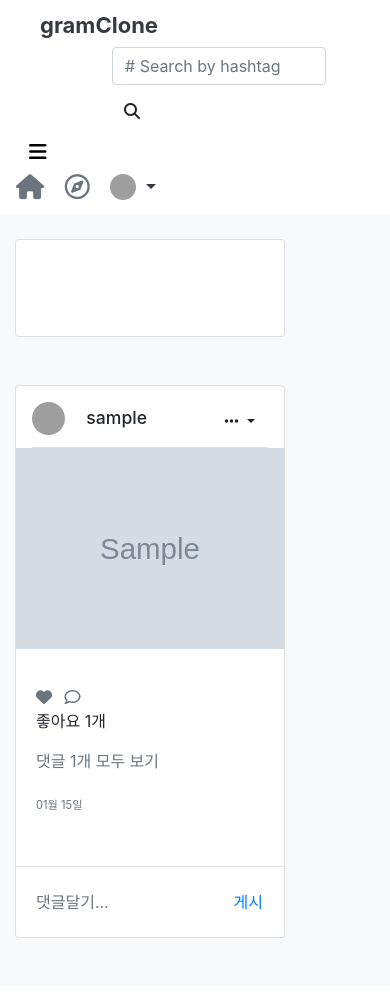
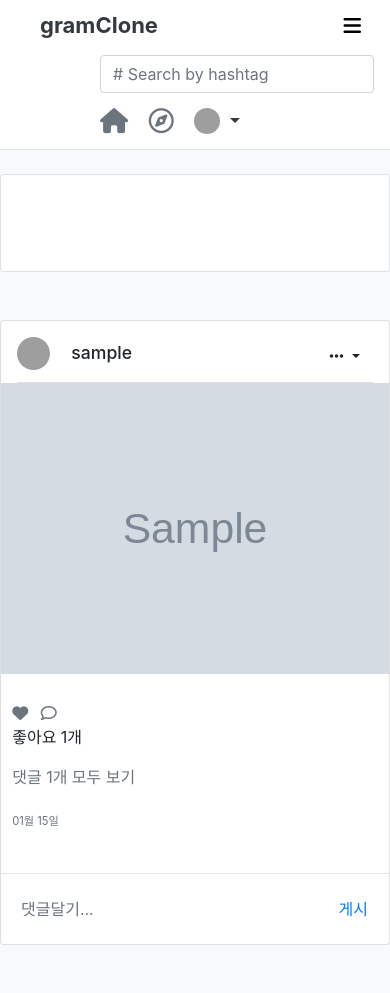
Before and after one commit to YNNJN/InstagramClone, a Django app: page /posts/ in a window 390 px wide, after a click that opens the changed part. Before the commit the page ends 938 px from the top, so only its background shows below. Run offline with Django 3.2, Linux system fonts and the light colour scheme; a user stored in the database is signed in; tables that the repository leaves empty hold one stand-in row (values such as "Sample post"); grey boxes marked "Sample" are stand-in pictures; some libraries are stand-ins or nearby versions; grey boxes are pictures that could not be loaded.

Commit message:
Modify UI considering responsive web

```diff
--- a/posts/templates/posts/index.html
+++ b/posts/templates/posts/index.html
@@ -1,9 +1,13 @@
 {% extends 'base.html' %}
 {% load bootstrap4 %}
+{% load static %}
 {% load make_link %}
 {% load mathfilters %}
 
 {% block body %}
+
+<link rel="stylesheet" media="screen and (max-width: 768px)" href="{% static 'css/index_media_queries.css' %}" />
+<link rel="stylesheet" media="screen and (min-width: 769px)" href="{% static 'css/index_media_queries.css' %}" />
 
 <div class="jumbotron bg-light p-0 pt-4">
 
@@ -14,10 +18,10 @@
     {% endif %}
   </div>
 
-  <div class="border bg-white rounded-sm py-5 mb-5 w-75"></div>
+  <div class="empty_box border bg-white rounded-sm py-5 mb-5"></div>
 
   {% for post in posts %}
-  <div class="card w-75 mb-5">
+  <div class="card mb-5">
     <div class="card-header bg-white d-flex justify-content-between p-0 mt-3 mx-3">
       <h5 class="card-title d-flex align-items-center">
         <a href="{% url 'profile' post.user.username %}" class="text-dark text-decoration-none text-reset">
--- /dev/null
+++ b/static/css/index_media_queries.css
@@ -0,0 +1,38 @@
+@media screen and (max-width: 768px) {
+  .container {
+    padding: 0;
+  }
+
+  .card {
+    width: 100%;
+    margin: auto;
+  }
+  .empty_box {
+    width: 100%;
+    margin: auto;
+  }
+
+  .card-body {
+    padding: 0.7rem;
+  }
+}
+
+@media screen and (max-width: 375px) {
+  .empty_box {
+    display: none;
+  }
+}
+
+@media screen and (min-width: 769px) {
+  .card {
+    width: 75%;
+  }
+
+  .empty_box {
+    width: 75%;
+  }
+
+  .hidden_search {
+    display: none;
+  }
+}
--- /dev/null
+++ b/static/css/modal_media_queries.css
@@ -0,0 +1,37 @@
+@media screen and (max-width: 768px) {
+  .image_section {
+    min-width: 312px;
+    max-width: 100%;
+    width: auto;
+  }
+
+  .modal-header {
+    padding: 0.5rem;
+  }
+
+  .modal-body {
+    padding: 0.5rem;
+  }
+
+  .text_section {
+    width: 100%;
+    font-size: 0.8rem;
+  }
+}
+
+@media screen and (max-width: 375px) {
+  .image_section {
+    min-width: 357px;
+    max-width: 100%;
+    width: auto;
+  }
+}
+
+@media screen and (min-width: 769px) {
+  .image_section {
+    min-width: 500px;
+    max-width: 100%;
+    width: auto;
+  }
+
+}
--- a/static/css/modal_position.css
+++ b/static/css/modal_position.css
@@ -1,8 +1,4 @@
-.modal {
-        text-align: center;
-}
-
-@media screen and (min-width: 768px) {
+@media screen and (min-width: 769px) {
   .modal:before {
     display: inline-block;
     vertical-align: middle;
@@ -12,7 +8,9 @@
 }
 
 .modal-dialog {
-        display: inline-block;
+  max-width: 100%;
+  width: auto;
+  display: table;
   text-align: left;
   vertical-align: middle;
 }
--- a/templates/_nav.html
+++ b/templates/_nav.html
@@ -1,20 +1,27 @@
 {% load gravatar %}
 
-<nav class="navbar navbar-expand-lg sticky-top bg-white pt-1">
+<nav class="navbar navbar-expand-lg border border-left-0 border-right-0 border-top-0 border-bottom-1 sticky-top bg-white pt-1">
   <a class="navbar-brand mr-5 px-4" href="{% url 'posts:index' %}"><strong class="text-dark" style="font-size:22px">gramClone</strong></a>
-  <form action="{% url 'posts:search' %}" class="form-inline ml-5 px-5">
-    {% csrf_token %}
-    <input class="form-control mr-sm-2" type="search" placeholder="# Search by hashtag" name="search">
-    <button class="d-flex-inline btn border-0 my-2 my-sm-0" type="submit"><i class="fas fa-search"></i></button>
-  </form>
-  <button class="navbar-toggler" type="button" data-toggle="collapse" data-target="#navbarNav" aria-controls="navbarNav" aria-expanded="false" aria-label="Toggle navigation">
-    <span class="navbar-dark d-sm-none d-md-block"><i class="fas fa-bars"></i></span>
+  <div class="collapse navbar-collapse" id="searchbarNav">
+    <form action="{% url 'posts:search' %}" class="form-inline ml-5 px-5">
+      {% csrf_token %}
+      <input class="form-control mr-sm-2" type="search" placeholder="# Search by hashtag" name="search">
+      <button class="d-flex-inline btn border-0 my-2 my-sm-0" type="submit"><i class="fas fa-search"></i></button>
+    </form>
+  </div>
+  <button class="navbar-toggler float-right" type="button" data-toggle="collapse" data-target="#navbarNav" aria-controls="navbarNav" aria-expanded="false" aria-label="Toggle navigation">
+    <span class="navbar-dark"><i class="fas fa-bars"></i></span>
   </button>
   <div class="collapse navbar-collapse" id="navbarNav">
-    <ul class="navbar-nav ml-auto mr-4">
+    <ul class="navbar-nav float-right">
       {% if user.is_authenticated %}
+      <li class="nav-item hidden_search my-2">
+        <form action="{% url 'posts:search' %}" class="form-inline">
+          {% csrf_token %}
+          <input class="form-control mr-sm-2" type="search" placeholder="# Search by hashtag" name="search">
+        </form>
+      </li>
       <li class="nav-item">
-      <div>
         <a class="navbar-brand text-secondary" href="{% url 'posts:index' %}"><i class="fas fa-home fa-lg"></i></a>
         <a class="navbar-brand text-secondary" href="{% url 'posts:create' %}"><i class="far fa-compass fa-lg"></i></a>
         <a class="nav-link dropdown-toggle text-dark d-inline p-0" href="#" id="navbarDropdownMenuLink" data-toggle="dropdown" aria-haspopup="true" aria-expanded="false" style='font-size:18px'>
@@ -24,17 +31,14 @@
           <button class="dropdown-item"  style='font-size:16px;'><a href="{% url 'profile' user.username %}" class="text-decoration-none text-dark">Profile</a></button>
           <button class="dropdown-item"  style='font-size:16px;'><a href="{% url 'accounts:logout' %}" class="text-decoration-none text-secondary">Log-out</a></button>
         </div>
-      </div>
-
+      </li>
       {% else %}
-      <div>
+      <li class="nav-item">
         <a class="navbar-brand text-secondary" href="{% url 'posts:index' %}"><i class="fas fa-home fa-lg"></i></a>
         <a class="text-secondary" href="{% url 'accounts:signup' %}"><i class="fas fa-user-plus fa-lg"></i></a>
         <a class="text-secondary mx-2" href="{% url 'accounts:login' %}"><i class="fas fa-sign-in-alt fa-lg"></i></a>
-      </div>
-
+      </li>
       {% endif %}
-      </li>
 
     </ul>
   </div>
--- a/templates/_post.html
+++ b/templates/_post.html
@@ -6,21 +6,21 @@
 
 <link rel="stylesheet" href="{% static 'css/modal_position.css' %}">
 <link rel="stylesheet" href="{% static 'css/body_scroll.css' %}">
+<link rel="stylesheet" media="screen and (max-width: 768px)" href="{% static 'css/modal_media_queries.css' %}" />
+<link rel="stylesheet" media="screen and (min-width: 769px)" href="{% static 'css/modal_media_queries.css' %}" />
 
 <div class="modal fade bd-example-modal-lg" id="modal{{ post.id }}" tabindex="-1" role="dialog" aria-labelledby="exampleModalCenterTitle" aria-hidden="true">
   <div class="modal-dialog modal-lg" role="document">
     <div class="modal-content">
 
       <div class="row no-gutters">
-        <div class="col-md-8 p-0 mr-2">
-          <div>
-            <img src="{{ post.image.url }}" alt="" width="500">
-          </div>
+        <div class="col-md-8 p-0">
+          <img src="{{ post.image.url }}" class="image_section" width="100%" alt="">
         </div>
 
-        <div class="col-md-4 ml-1">
+        <div class="col-md-4 ml-1 text_section">
           <div class="modal-header">
-            <h5 class="modal-title">
+            <h5 class="modal-title mr-auto">
               <a href="{% url 'profile' post.user.username %}" class="text-dark text-decoration-none text-reset">
                 <img src="{{ post.user.gravatar_url }}" class="rounded-circle ml-0 mr-1" height="33" width="33">
                 <p class="d-inline mx-1" style="font-size: 1.1rem">{{ post.user.username }}</p>
```
Also changed, not shown: static/css/like.js (deleted). Lines whose indentation alone changed are shown as unchanged.
